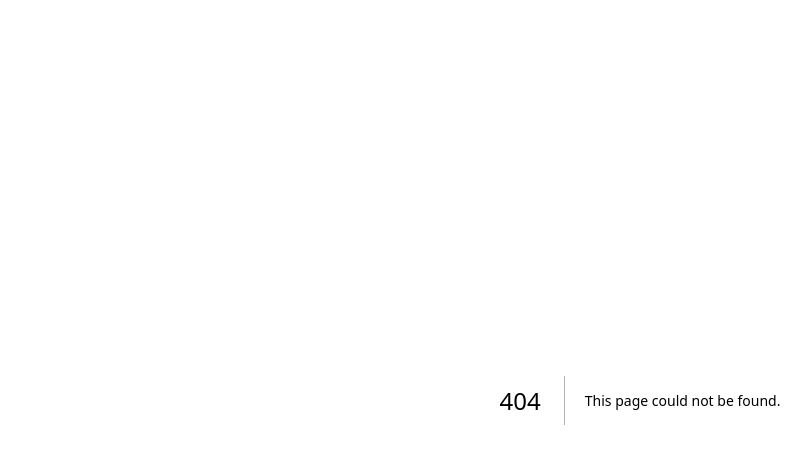
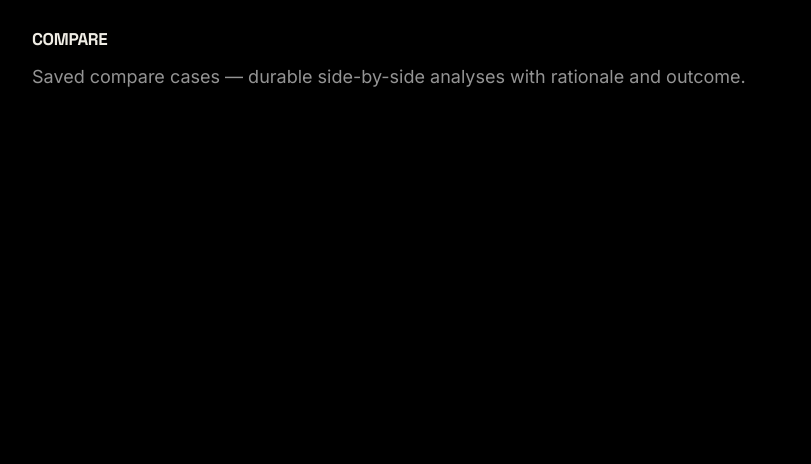
Before and after one commit to theoseleve-glitch/lap-webapp, a Next.js app: page /compare in a window 1280 px wide. Before the commit this address had no page. Shown: the top 464 px of the page, without its empty margins (0-811 px from the left). Built offline with nearby package versions, Linux system fonts and the light colour scheme.

Commit message:
sprint(webapp): T187 compare list route shell

```diff
--- /dev/null
+++ b/src/app/(app)/compare/page.tsx
@@ -0,0 +1,17 @@
+import type { Metadata } from "next";
+import { PageIntro } from "@/components/ui/PageIntro";
+
+export const metadata: Metadata = {
+  title: "Compare",
+};
+
+export default function ComparePage() {
+  return (
+    <section className="p-8">
+      <PageIntro
+        title="Compare"
+        subtitle="Saved compare cases — durable side-by-side analyses with rationale and outcome."
+      />
+    </section>
+  );
+}
```
Also changed, not shown: 1 other file (tests, documents, lock files or other folders).
